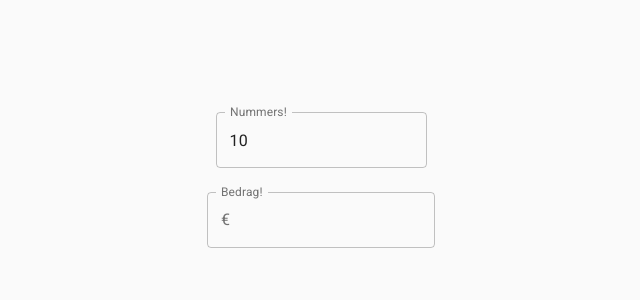
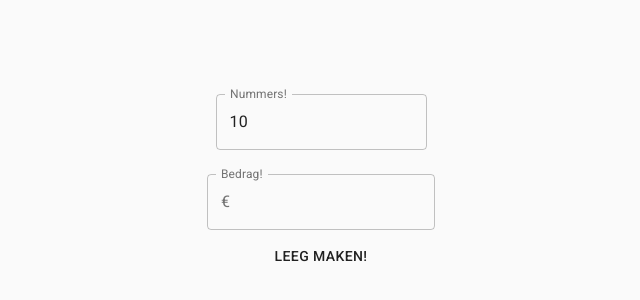
Before and after one commit to theuybv/react-numberinput-formatter, a React (Create React App) app: page / in a window 1280 px wide. Shown: the part 224-524 px from the top of the page, without its empty margins (319-959 px from the left). Built offline with nearby package versions, Linux system fonts and the light colour scheme.

Commit message:
fixed empty state

```diff
--- a/src/App.tsx
+++ b/src/App.tsx
@@ -1,5 +1,5 @@
 import React, { useCallback, ChangeEvent, FormEvent, useState, useEffect } from 'react';
-import { Box, TextField, InputAdornment } from '@material-ui/core';
+import { Box, TextField, InputAdornment, Button } from '@material-ui/core';
 import { TextFieldProps } from '@material-ui/core/TextField';
 
 let formatter: Intl.NumberFormat, thousandSeparatorRegex: RegExp, decimalSeparatorRegex: RegExp, decimalSeparator: string;
@@ -34,6 +34,8 @@ const NumericInput: React.FC<any> = ({ inputRef, onChange, onBlur, onFocus, maxi
   useEffect(() => {
     if (props.value !== '' && typeof props.value !== 'undefined') {
       setValue(format(props.value, { useGrouping, maximumFractionDigits, minimumFractionDigits }));
+    } else {
+      setValue('');
     }
   }, [props.value, useGrouping, maximumFractionDigits, minimumFractionDigits]);
 
@@ -111,7 +113,7 @@ const CurrencyTextField: React.FC<CurrencyTextFieldProps> = ({ InputProps, ...pr
 }
 
 const App: React.FC = () => {
-  const [value, setValue] = useState(10);
+  const [value, setValue] = useState(10 as number | undefined);
   return (
     <Box height="100%" width="100%" justifyContent="center" alignItems="center" display="flex" flexDirection="column">
       <NumericTextField
@@ -123,6 +125,7 @@ const App: React.FC = () => {
         label="Bedrag!"
         onChange={e => console.log(e.target.value)}
       />
+      <Button onClick={() => setValue(undefined)}>Leeg maken!</Button>
     </Box>
   );
 }
```
